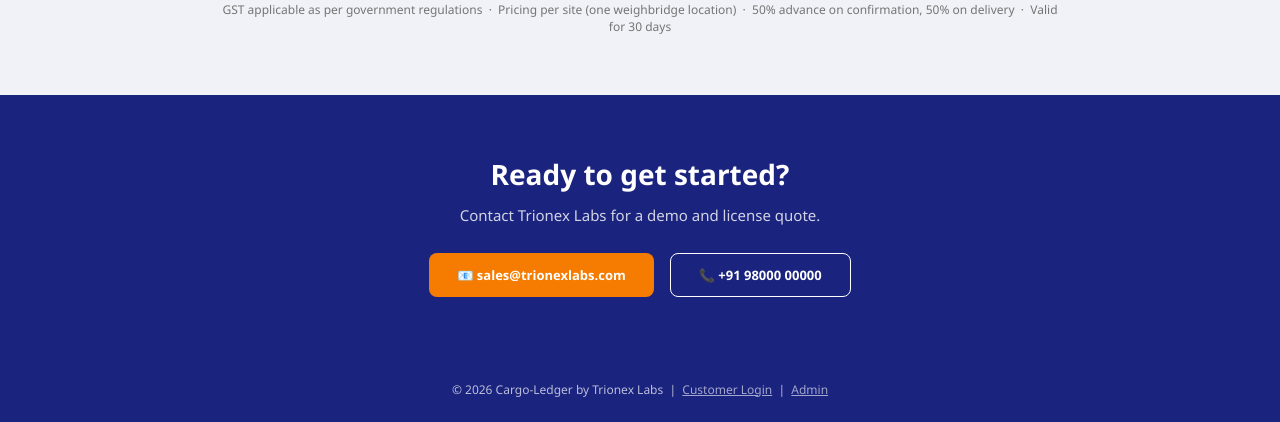
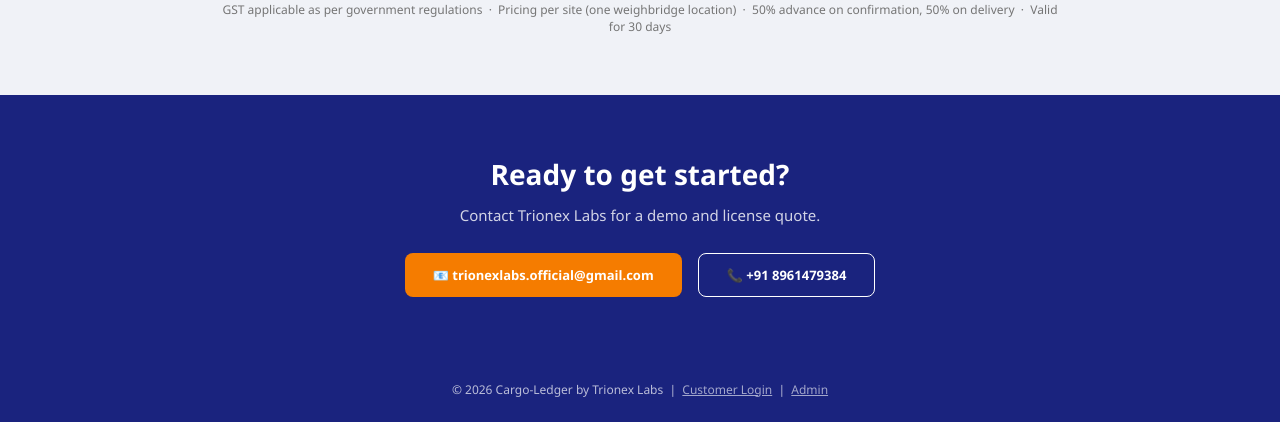
Before and after one commit to pear-cloude/cargo-ledger, a Flask app: page / in a window 1280 px wide. Shown: the part 2675-3097 px from the top of the page. Run offline with Flask 3, Linux system fonts and the light colour scheme.

Commit message:
Email & Phn

```diff
--- a/templates/landing.html
+++ b/templates/landing.html
@@ -279,12 +279,12 @@
     Contact Trionex Labs for a demo and license quote.
   </p>
   <div style="display:flex;gap:16px;justify-content:center;flex-wrap:wrap">
-    <a href="mailto:sales@trionexlabs.com" class="btn btn-orange" style="padding:12px 28px">
-      📧 sales@trionexlabs.com
+    <a href="mailto:trionexlabs.official@gmail.com" class="btn btn-orange" style="padding:12px 28px">
+      📧 trionexlabs.official@gmail.com
     </a>
     <a href="tel:+919800000000" class="btn btn-outline"
        style="padding:12px 28px;border-color:white;color:white">
-      📞 +91 98000 00000
+      📞 +91 8961479384
     </a>
   </div>
 </section>
```
